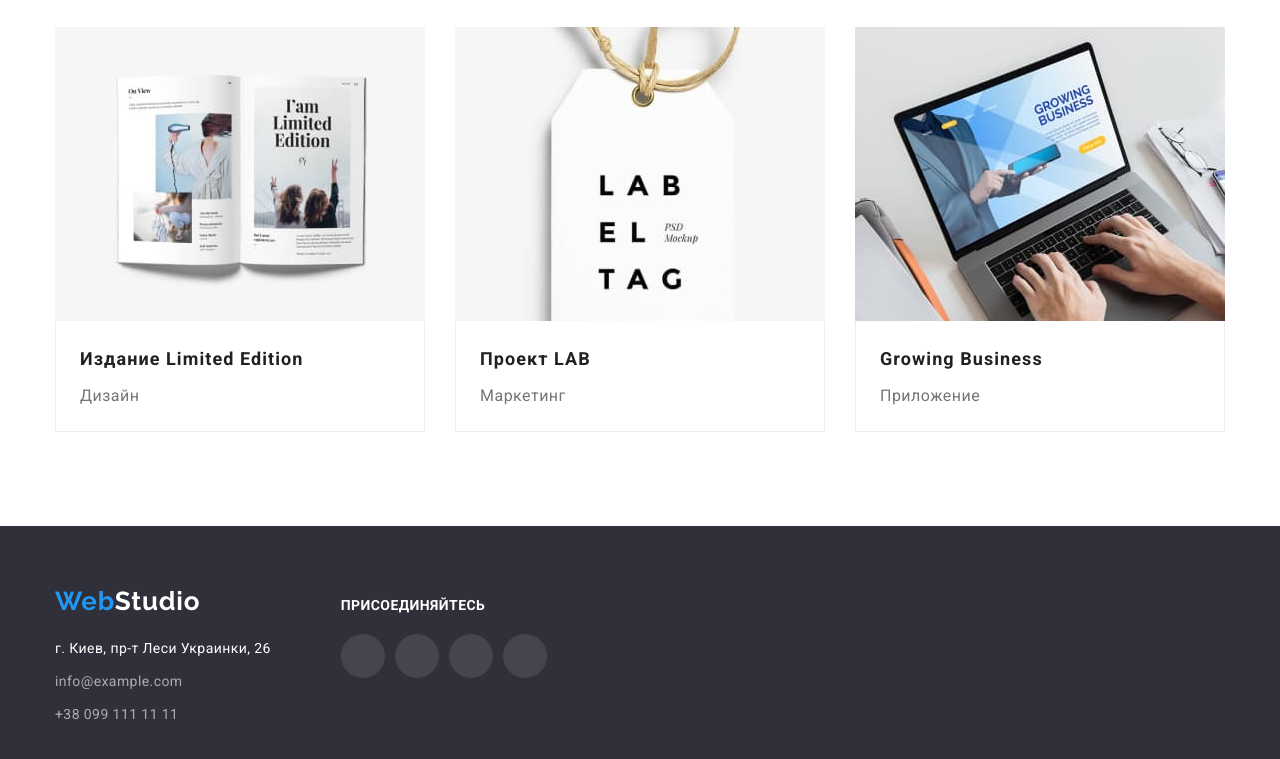
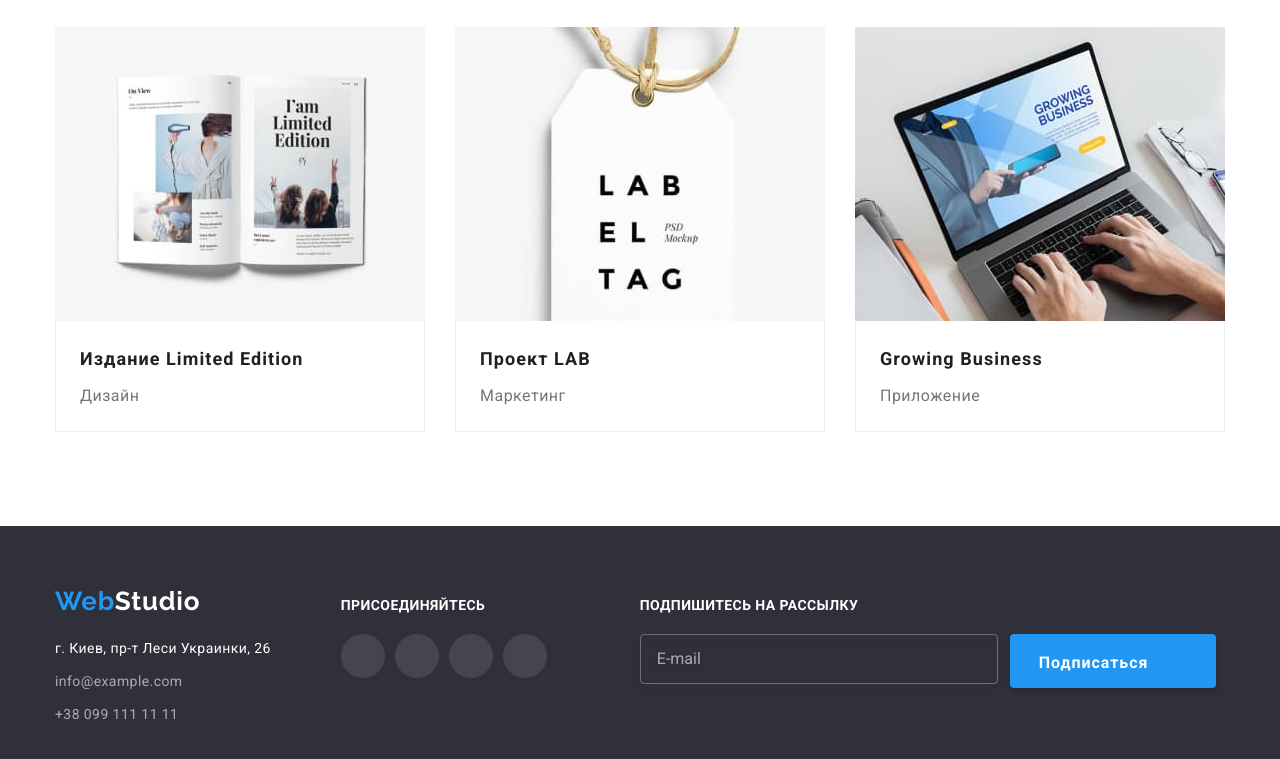
Before and after one commit to Angelina-Sm/goit-markup-hw-06, a plain HTML site: page portfolio.html in a window 1280 px wide. Shown: the part 1106-1865 px from the top of the page. Drawn offline with nearby package versions, Linux system fonts and the light colour scheme.

Commit message:
footer-portfolio

```diff
--- a/portfolio.html
+++ b/portfolio.html
@@ -173,7 +173,6 @@
         </section>
 
     </main>
-
     <footer class="footer">
         <div class="container">
             <div class="footer-address">
@@ -222,11 +221,33 @@
                     </ul>
 
                 </div>
+                <div class="footer-notifications">
+                    <p class="notifications-title">
+                        Подпишитесь на рассылку
+                    </p>
+                    <form class="notifications-form" action="/">
+                        <input type="email"
+                        class="notifications-input"
+                        placeholder="E-mail"
+                        name="user-mail"
+                        required
+
+                        >
+                        <button type="submit" class="notifications-btn">Подписаться
+                            <svg class="notifications-icon" width="24" height="24">
+                                <use href="./images/icons.svg/symbol-defs.svg#icon-icon-send-telegram"></use>
+                            </svg>
+                        </button>
+
+                    </form>
+                </div>
 
             </div>
 
         </div>
     </footer>
 
+
+
 </body>
 </html>
```
